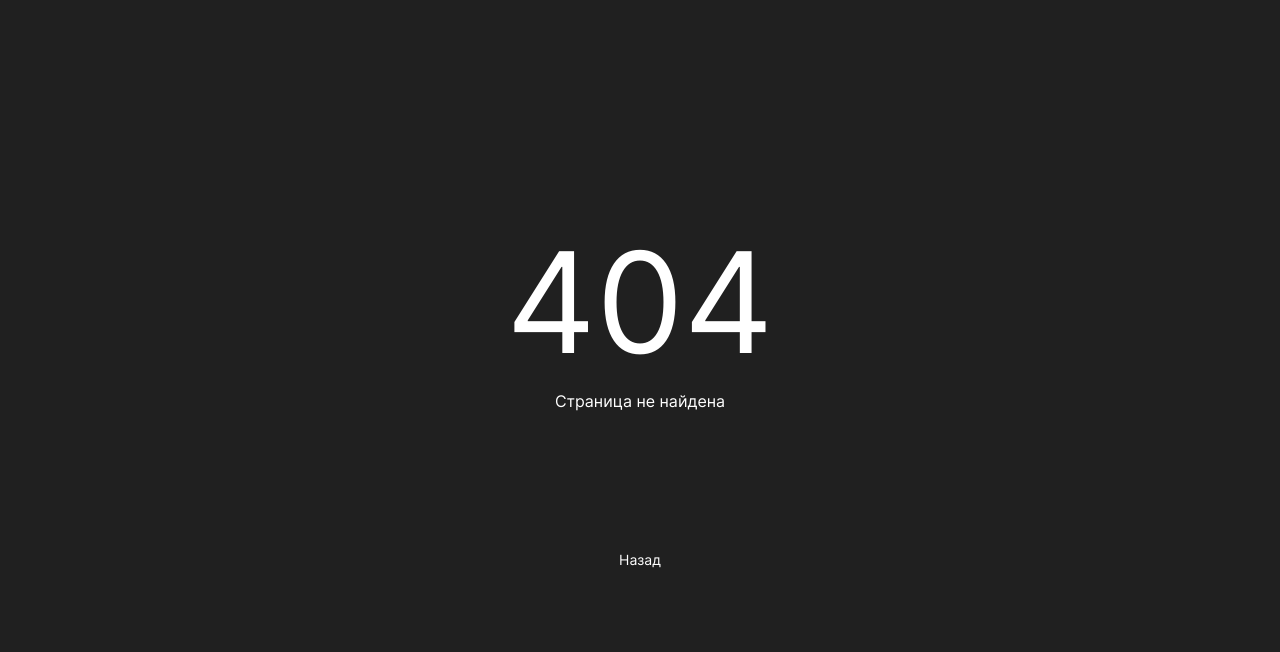
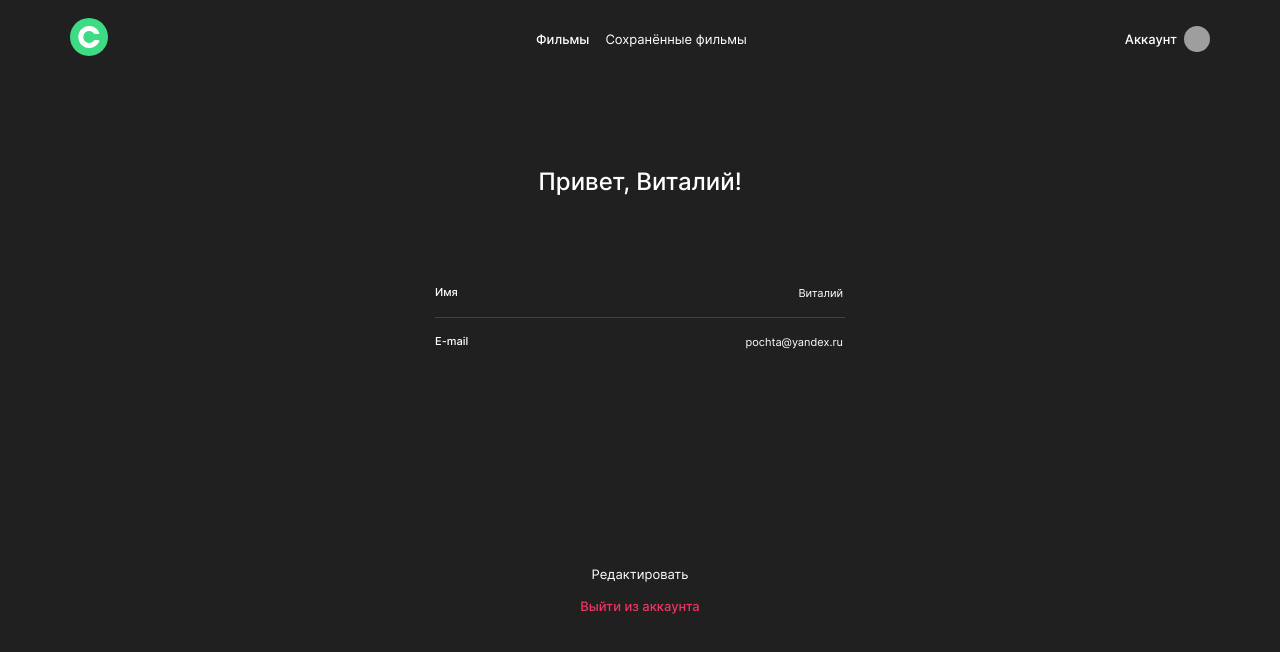
Before and after one commit to RonWinchester/movies-explorer-frontend, a React (Create React App) app: page /profile in a window 1280 px wide. Before the commit this address had no page. Shown: the top 652 px of the page. Built offline with nearby package versions, Linux system fonts and the light colour scheme; grey boxes are pictures that could not be loaded.

Commit message:
feat: Profile component and fix css Header

```diff
--- a/src/components/App/App.js
+++ b/src/components/App/App.js
@@ -8,8 +8,8 @@ import Movies from "../Movies/Movies";
 import ProtectedRoute from "../ProtectedRoute/ProtectedRoute";
 import SavedMovies from "../SavedMovies/SavedMovies";
 import { cards } from "../../constants/constants";
-import NoFilms from "../NoFilms/NoFilms";
 import NotFound from "../NotFound/NotFound";
+import Profile from "../Profile/Profile";
 
 function App() {
   const [loggedIn, setLoggedIn] = React.useState(true);
@@ -34,6 +34,12 @@ function App() {
           component={SavedMovies}
           cards={cards}
         />
+        <ProtectedRoute
+          path="/profile"
+          loggedIn={loggedIn}
+          component={Profile}
+          noFooter = {true}
+        />
         <NotFound path="*" />
       </Switch>
     </div>
--- a/src/components/Header/Header.css
+++ b/src/components/Header/Header.css
@@ -1,6 +1,6 @@
 .header {
   display: flex;
-  padding-top: 18px;
+  padding: 18px 0;
   justify-content: space-between;
 
   align-items: center;
--- a/src/components/Main/Promo/Promo.css
+++ b/src/components/Main/Promo/Promo.css
@@ -8,7 +8,7 @@
   flex-direction: column;
   box-sizing: border-box;
   position: relative;
-  margin-top: 38px;
+  margin-top: 20px;
 }
 
 .promo__title {
--- a/src/components/Movies/SearchForm/SearchForm.css
+++ b/src/components/Movies/SearchForm/SearchForm.css
@@ -4,7 +4,7 @@
   justify-content: space-between;
   width: 100%;
   box-sizing: border-box;
-  margin: 70px 0 47px 0;
+  margin: 50px 0 47px 0;
 }
 
 .search-form__fieldset {
@@ -66,13 +66,13 @@
 
 @media screen and (max-width: 992px) {
   .search-form {
-    margin: 80px 0 60px 0;
+    margin: 60px 0 60px 0;
   }
 }
 
 @media screen and (max-width: 576px) {
   .search-form {
-    margin: 84px 0 50px 0;
+    margin: 64px 0 50px 0;
   }
 
   .search-form__input {
--- a/src/components/Navigation/Navigation.css
+++ b/src/components/Navigation/Navigation.css
@@ -2,6 +2,7 @@
   display: flex;
   justify-content: space-between;
   align-items: center;
+  margin-left: 50px;
 }
 
 @media screen and (max-width: 992px) {
--- /dev/null
+++ b/src/components/Profile/Profile.css
@@ -0,0 +1,98 @@
+.profile {
+  display: flex;
+  justify-content: center;
+  padding-top: 74px;
+}
+
+.profile-form {
+  display: flex;
+  flex-direction: column;
+  justify-content: space-between;
+  align-items: center;
+}
+
+.profile-form__title {
+  font-style: normal;
+  font-weight: 500;
+  font-size: 24px;
+  line-height: 29px;
+  text-align: center;
+  color: #ffffff;
+  margin-bottom: 90px;
+}
+
+.profile-form__label {
+  display: flex;
+  justify-content: space-between;
+  font-weight: 500;
+  font-size: 11px;
+  line-height: 13px;
+  color: #ffffff;
+  width: 410px;
+  padding-bottom: 16px;
+  border-bottom: 1px solid #424242;
+}
+
+.profile-form__label:last-of-type {
+  padding-top: 17px;
+  border-bottom: none;
+  margin-bottom: 200px;
+}
+
+.profile-form__input {
+  font-style: normal;
+  font-weight: normal;
+  font-size: 11px;
+  line-height: 13px;
+  text-align: right;
+  border: none;
+  outline: none;
+  color: #ffffff;
+  background: transparent;
+  width: 80%;
+}
+
+.profile-form__button {
+  font-style: normal;
+  font-weight: normal;
+  font-size: 13px;
+  line-height: 16px;
+  text-align: center;
+  background: transparent;
+  color: #ffffff;
+}
+
+.profile-form__button_logOut {
+  color: #ee3465;
+  font-weight: 500;
+  margin-top: 16px;
+}
+
+@media screen and (max-width: 992px) {
+  .profile {
+    padding-top: 236px;
+  }
+}
+
+@media screen and (max-width: 576px) {
+  .profile {
+    padding-top: 70px;
+  }
+
+  .profile-form__title {
+    margin-bottom: 80px;
+  }
+
+  .profile-form__label {
+    width: 260px;
+  }
+
+  .profile-form__button {
+    font-size: 12px;
+    line-height: 15px;
+  }
+
+  .profile-form__label:last-of-type {
+    margin-bottom: calc(100vh - 460px)
+  }
+}
--- /dev/null
+++ b/src/components/Profile/Profile.js
@@ -0,0 +1,53 @@
+import React from "react";
+
+function Profile() {
+  const [save, setSave] = React.useState(false);
+  return (
+    <main className="profile">
+      <form className="profile-form">
+        <h1 className="profile-form__title">Привет, Виталий!</h1>
+        <label className="profile-form__label">
+          Имя
+          <input
+            required
+            className="profile-form__input"
+            defaultValue="Виталий"
+            minLength="3"
+            maxLength="50"
+            name="name-profile"
+            type="name"
+          />
+        </label>
+        <label className="profile-form__label">
+          E-mail
+          <input
+            required
+            className="profile-form__input"
+            defaultValue="pochta@yandex.ru"
+            minLength="3"
+            maxLength="50"
+            name="email-profile"
+            type="email"
+          />
+        </label>
+        {save ? (
+          <button type="submit" className=" button profile-form__button">
+            Сохранить
+          </button>
+        ) : (
+          <button type="submit" className=" button profile-form__button">
+            Редактировать
+          </button>
+        )}
+        <button
+          type="button"
+          className=" button profile-form__button profile-form__button_logOut"
+        >
+          Выйти из аккаунта
+        </button>
+      </form>
+    </main>
+  );
+}
+
+export default Profile;
--- a/src/components/ProtectedRoute/ProtectedRoute.js
+++ b/src/components/ProtectedRoute/ProtectedRoute.js
@@ -11,7 +11,7 @@ const ProtectedRoute = ({ component: Component, ...props }) => {
           <>
             <Header loggedIn={props.loggedIn}></Header>
             <Component {...props} />
-            <Footer></Footer>
+            {!props.noFooter &&<Footer></Footer>}
           </>
         ) : (
           <Redirect to="/" />
--- a/src/index.css
+++ b/src/index.css
@@ -20,3 +20,4 @@
 @import url(../src/components/MoreButton/MoreButton.css);
 @import url(../src/components/NoFilms/NoFilms.css);
 @import url(../src/components/NotFound/NotFound.css);
+@import url(../src/components/Profile/Profile.css);
```
